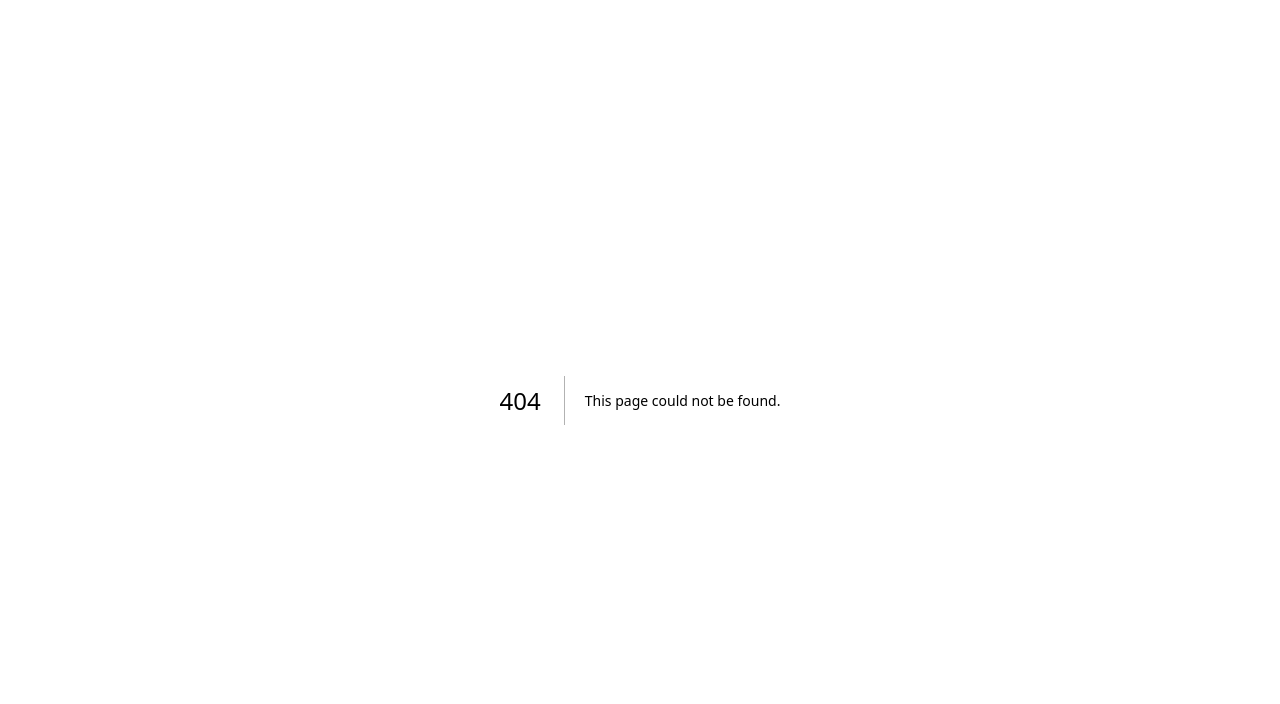
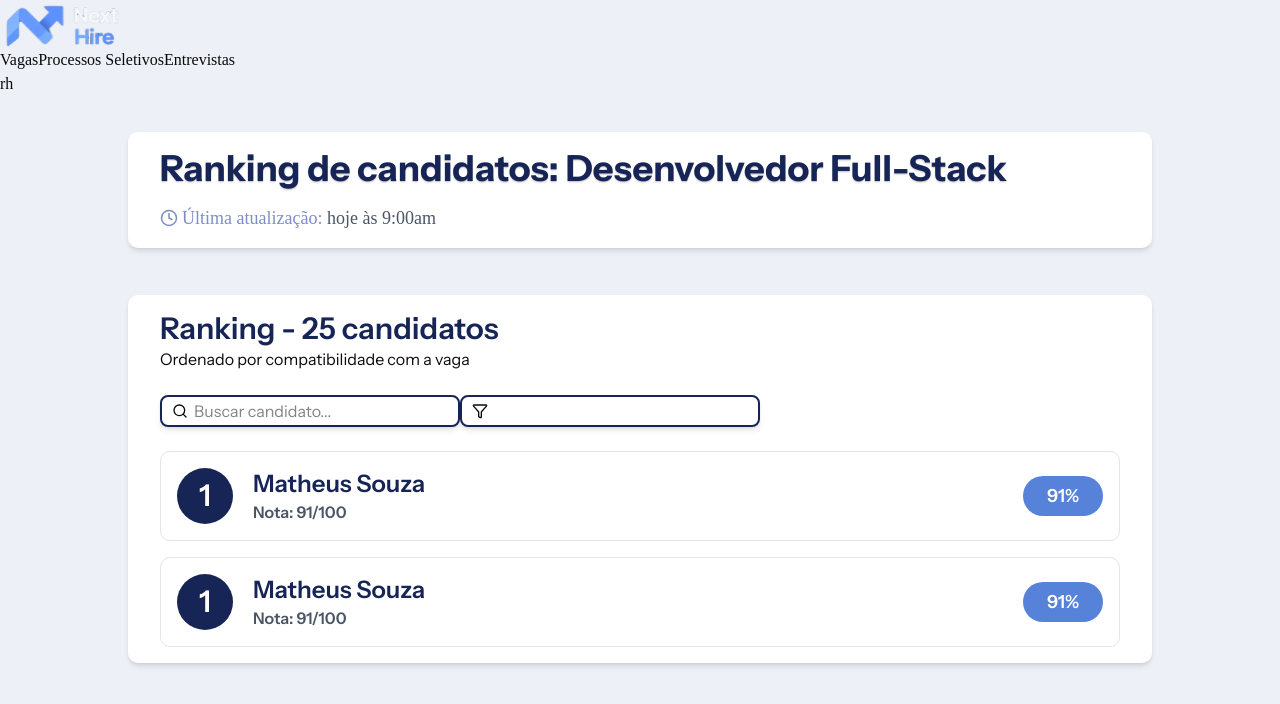
Before and after one commit to Next-Hire/NextHire_FrontEnd, a Next.js app: page /ranking in a window 1280 px wide. Before the commit this address had no page. Shown: the top 704 px of the page. Built offline with nearby package versions, Linux system fonts and the light colour scheme.

Commit message:
:construction: progress: início da tela ranking

```diff
--- a/src/app/processo-seletivo/page.tsx
+++ b/src/app/processo-seletivo/page.tsx
@@ -13,7 +13,6 @@ import {
 } from '@/components/select/select';
 import CardProcessoSeletivo from "@/components/cardProcessoSeletivo/cardProcessoSeletivo";
 import { useState } from "react";
-import CardProcessoSeletivoAlto from "@/components/cardProcessoSeletivo/cardProcessoSeletivo";
 
 export interface Setor {
     setor: string;
@@ -187,7 +186,7 @@ export default function ProcessoSeletivoPage() {
                         </article>
                     </section>
 
-                    <section className='grid grid-cols-3 justify-between gap-8'>
+                    <section className='grid grid-cols-1 md:grid-cols-2 2xl:grid-cols-3 gap-6 justify-between gap-8'>
                         <CardProcessoSeletivo prioridade_vaga_enum="alto" />
                         <CardProcessoSeletivo prioridade_vaga_enum="medio"/>
                         <CardProcessoSeletivo prioridade_vaga_enum="baixo"/>
--- /dev/null
+++ b/src/app/ranking/page.tsx
@@ -0,0 +1,53 @@
+import CardRanking from "@/components/cardRanking/cardRanking";
+import Header from "@/components/header/header";
+import { Clock, Funnel, Search } from 'lucide-react';
+
+export default function RankingPage() {
+    return (
+        <>
+            <Header />
+            <main className='flex justify-center min-h-[88vh] py-8'>
+                <div className='flex flex-col w-4/5 gap-[3vw]'>
+
+                    {/* Seção inicial */}
+                    <section className='card flex flex-col gap-4'>
+                        <h1 className='titulo'>Ranking de candidatos: <span>Desenvolvedor Full-Stack</span></h1>
+                        <div className='flex gap-1 items-center '>
+                            <Clock size={18} color="#7D8EC4" />
+                            <p className='text-lg text-[#7D8EC4]'>Última atualização: <span className='text-gray-600 font-medium'>hoje às 9:00am</span></p>
+                        </div>
+                    </section>
+
+                    {/* Seção Ranking */}
+                    <section className='card flex flex-col gap-6 font-(family-name:--font-instrument-sans)'>
+                        <div>
+                            <h4 className='text-3xl text-blue-950 font-semibold'>Ranking - <span>25 candidatos</span></h4>
+                            <p>Ordenado por compatibilidade com a vaga</p>
+                        </div>
+                        <div className='flex'>
+                            <div className='relative'>
+                                <Search className='absolute inset-y-0 left-3 my-auto h-4 w-4' />
+                                <input
+                                    type="text"
+                                    placeholder='Buscar candidato...'
+                                    className='inputFiltro pl-[32px]!'
+                                />
+                            </div>
+                            <div className='relative'>
+                                <Funnel className='absolute inset-y-0 left-3 my-auto h-4 w-4' />
+                                <input
+                                    type="text"
+                                    className='inputFiltro pl-[32px]!'
+                                />
+                            </div>
+                        </div>
+                        <div className='flex flex-col gap-4'>
+                            <CardRanking/>
+                            <CardRanking/>
+                        </div>
+                    </section>
+                </div>
+            </main>
+        </>
+    );
+}
--- a/src/components/cardProcessoSeletivo/cardProcessoSeletivo.tsx
+++ b/src/components/cardProcessoSeletivo/cardProcessoSeletivo.tsx
@@ -1,5 +1,5 @@
 import Link from "next/link";
-import { MoveRight } from 'lucide-react';
+import { MoveRight } from "lucide-react";
 
 type PrioridadeTipo = "baixo" | "medio" | "alto";
 
@@ -7,57 +7,79 @@ interface CardProps {
   prioridade_vaga_enum: PrioridadeTipo;
 }
 
-const configuracaoPrioridade: Record<PrioridadeTipo, {
-  texto: string;
-  borda: string;
-  fundo: string;
-}> = {
+const configuracaoPrioridade: Record<
+  PrioridadeTipo,
+  {
+    texto: string;
+    corTexto: string;
+    borda: string;
+    fundo: string;
+  }
+> = {
   baixo: {
     texto: "Prioridade Baixa",
-    borda: "border-green-500",
-    fundo: "bg-green-500",
+    corTexto: "text-green-900",
+    borda: "border-green-200",
+    fundo: "bg-green-200",
   },
   medio: {
     texto: "Prioridade Média",
-    borda: "border-yellow-400",
-    fundo: "bg-yellow-400",
+    corTexto: "text-yellow-900",
+    borda: "border-yellow-200",
+    fundo: "bg-yellow-200",
   },
   alto: {
     texto: "Prioridade Alta",
-    borda: "border-red-500",
-    fundo: "bg-red-500",
+    corTexto: "text-red-900",
+    borda: "border-red-200",
+    fundo: "bg-red-200",
   },
 };
 
 export default function CardProcessoSeletivo({ prioridade_vaga_enum }: CardProps) {
-  // estilização da prioridade baixa é um "padrão" caso ele não consiga pegar de prioridade_vaga_enum
-  const estiloAtual = configuracaoPrioridade[prioridade_vaga_enum] || configuracaoPrioridade.baixo;
+  const estiloAtual =
+    configuracaoPrioridade[prioridade_vaga_enum] || configuracaoPrioridade.baixo;
 
   return (
-    <main className={`bg-white rounded-lg py-4 my-1 shadow-md px-4 flex flex-col w-125 font-(family-name:--font-instrument-sans) border-l-8 ${estiloAtual.borda} gap-4`}>
-      <div className="flex justify-between">
-        <h4 className="font-semibold text-2xl text-blue-950">Desenvolvedor Full-Stack</h4>
+    <article
+      className={`w-full min-w-0 bg-white rounded-lg py-4 shadow-md px-4 flex flex-col justify-between font-(family-name:--font-instrument-sans) border-l-8 ${estiloAtual.borda} gap-4`}
+    >
+      <div className="flex items-start justify-between gap-3">
+        <h4 className="font-semibold text-xl sm:text-2xl text-blue-950 min-w-0 wrap-break-word">
+          Desenvolvedor Full-Stack
+        </h4>
 
-        <div className={`${estiloAtual.fundo} w-40 h-fit rounded-lg flex items-center justify-center`}>
-          <p className="text-white text-base font-medium px-2 py-0.5 text-center">
+        <div
+          className={`${estiloAtual.fundo} shrink-0 rounded-lg flex items-center justify-center`}
+        >
+          <p
+            className={`${estiloAtual.corTexto} text-sm sm:text-base font-medium px-3 py-1 text-center whitespace-nowrap`}
+          >
             {estiloAtual.texto}
           </p>
         </div>
       </div>
 
       <div className="flex flex-col gap-3">
-        <div className="font-semibold text-base text-gray-600">
-          <p>Setor: <span>Tecnologia da informação</span></p>
-          <p>Gestor: <span>Samanta Nascimento</span></p>
-          <p>Total de candidatos: <span>58</span></p>
+        <div className="font-semibold text-sm sm:text-base text-gray-600 space-y-1">
+          <p>
+            Setor: <span className="font-medium">Tecnologia da informação</span>
+          </p>
+          <p>
+            Gestor: <span className="font-medium">Samanta Nascimento</span>
+          </p>
+          <p>
+            Total de candidatos: <span className="font-medium">58</span>
+          </p>
         </div>
+
         <div className="flex gap-1 items-center underline">
           <Link href="" className="text-sm font-medium text-[#7D8EC4]">
             Ver detalhes do processo
           </Link>
-          <MoveRight strokeWidth={1.6} color="#7D8EC4" className="mt-1" />
+          <MoveRight strokeWidth={1.6} color="#7D8EC4" className="w-4 h-4 shrink-0" />
         </div>
       </div>
-    </main>
+    </article>
   );
 }
--- /dev/null
+++ b/src/components/cardRanking/cardRanking.tsx
@@ -0,0 +1,18 @@
+export default function CardRanking() {
+    return (
+        <article className='flex border-1 rounded-lg p-4 items-center justify-between font-(family-name:--font-instrument-sans)'>
+            <div className='flex gap-5'>
+                <div className='flex items-center justify-center w-14 h-14 bg-blue-950 rounded-full text-3xl text-white font-semibold'>
+                    <p>1</p>
+                </div>
+                <div>
+                    <p className='text-2xl font-semibold text-blue-950'>Matheus Souza</p>
+                    <p className='text-base font-semibold text-gray-600'>Nota: 91/100</p>
+                </div>
+            </div>
+            <div className='flex items-center justify-center w-20 h-10 bg-[#5682D9] rounded-full text-lg text-white font-semibold'>
+                <p>91%</p>
+            </div>
+        </article>
+    )
+}
--- a/src/components/cardVaga/cardVaga.tsx
+++ b/src/components/cardVaga/cardVaga.tsx
@@ -15,15 +15,15 @@ interface CardVagaProps {
 const PRIORIDADE_STYLES: Record<PrioridadeVaga, { texto: string; cor: string }> = {
     baixa: {
         texto: 'Prioridade baixa',
-        cor: 'bg-green-100 text-green-900',
+        cor: 'bg-green-200 text-green-900',
     },
     media: {
         texto: 'Prioridade média',
-        cor: 'bg-yellow-100 text-yellow-900',
+        cor: 'bg-yellow-200 text-yellow-900',
     },
     alta: {
         texto: 'Prioridade alta',
-        cor: 'bg-red-100 text-red-900',
+        cor: 'bg-red-200 text-red-900',
     },
 };
 
--- a/src/components/filtroVagas/filtroVagas.tsx
+++ b/src/components/filtroVagas/filtroVagas.tsx
@@ -1,5 +1,23 @@
-'use client';
+'use client'; // Necessário pois o seletor de calendário usa estado (useState) e interações de clique
 
+import { useState } from 'react';
+import Header from '@/components/header/header';
+
+// --- Bibliotecas de calendário e data ---
+import { format } from 'date-fns';
+import { ptBR } from 'date-fns/locale';
+import { type DateRange } from 'react-day-picker';
+import { CalendarIcon } from 'lucide-react';
+
+// --- Componentes do calendário e popover do projeto ---
+import { Calendar } from '@/components/calendario/calendar';
+import {
+    Popover,
+    PopoverContent,
+    PopoverTrigger,
+} from '@/components/calendario/popover';
+
+// --- Select customizado com estilo alinhado ao restante do layout ---
 import {
     SelectRoot,
     SelectTrigger,
@@ -20,7 +38,14 @@ export default function FiltroVagas() {
                 <button className='botaoEscuro' onClick={() => window.location.href = '/criar-vaga'}>+ Abrir nova vaga</button>
             </div>
             <div className='flex content-center self-center justify-between w-[94%]'>
-                <input type="text" placeholder='Pesquisar por vaga, candidato...' className='inputFiltroVaga' />
+               <div className='relative'>
+                                    <Search className='absolute inset-y-0 left-3 my-auto h-4 w-4' />
+                                    <input
+                                        type="text"
+                                        placeholder='Pesquisar por vaga, candidato...'
+                                        className='inputFiltro pl-[32px]!'
+                                    />
+                                </div>
                 <div className='flex flex-col'>
                     <SelectRoot defaultValue=''>
                         <SelectTrigger>
```
